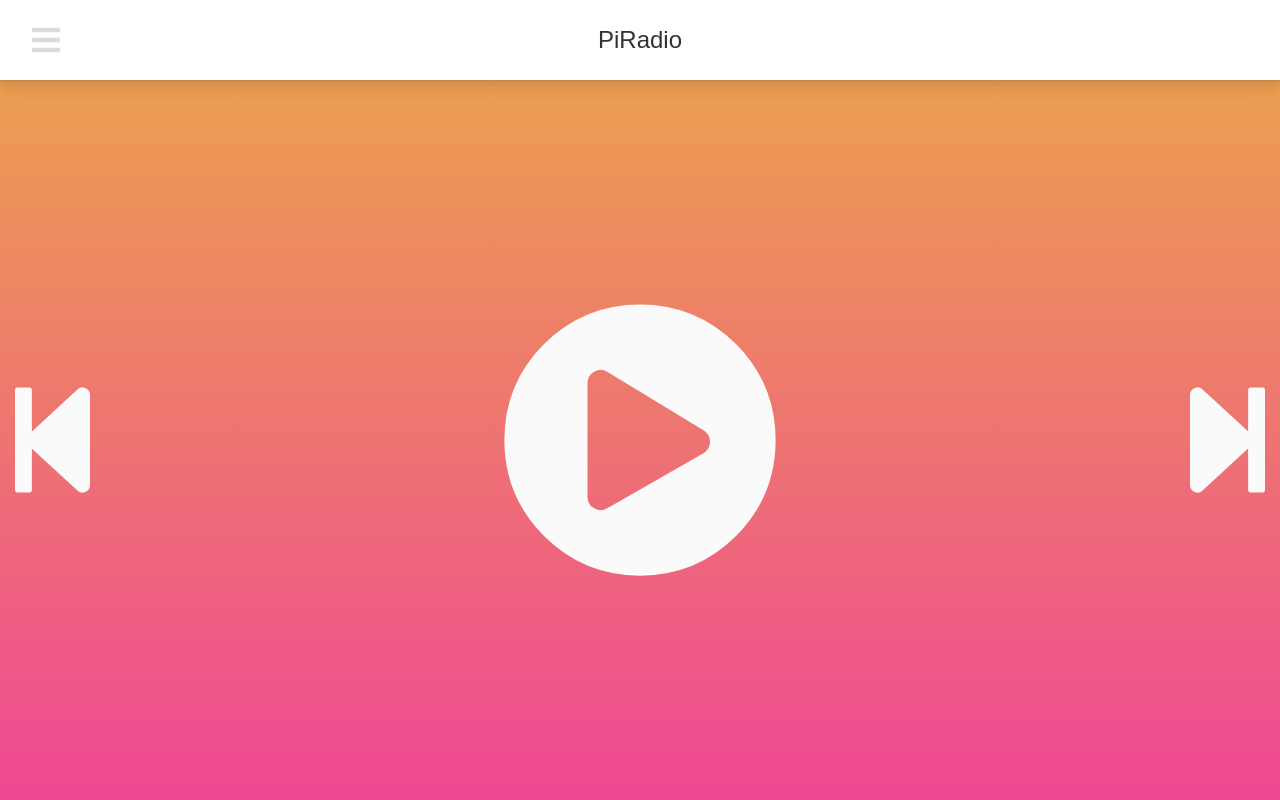
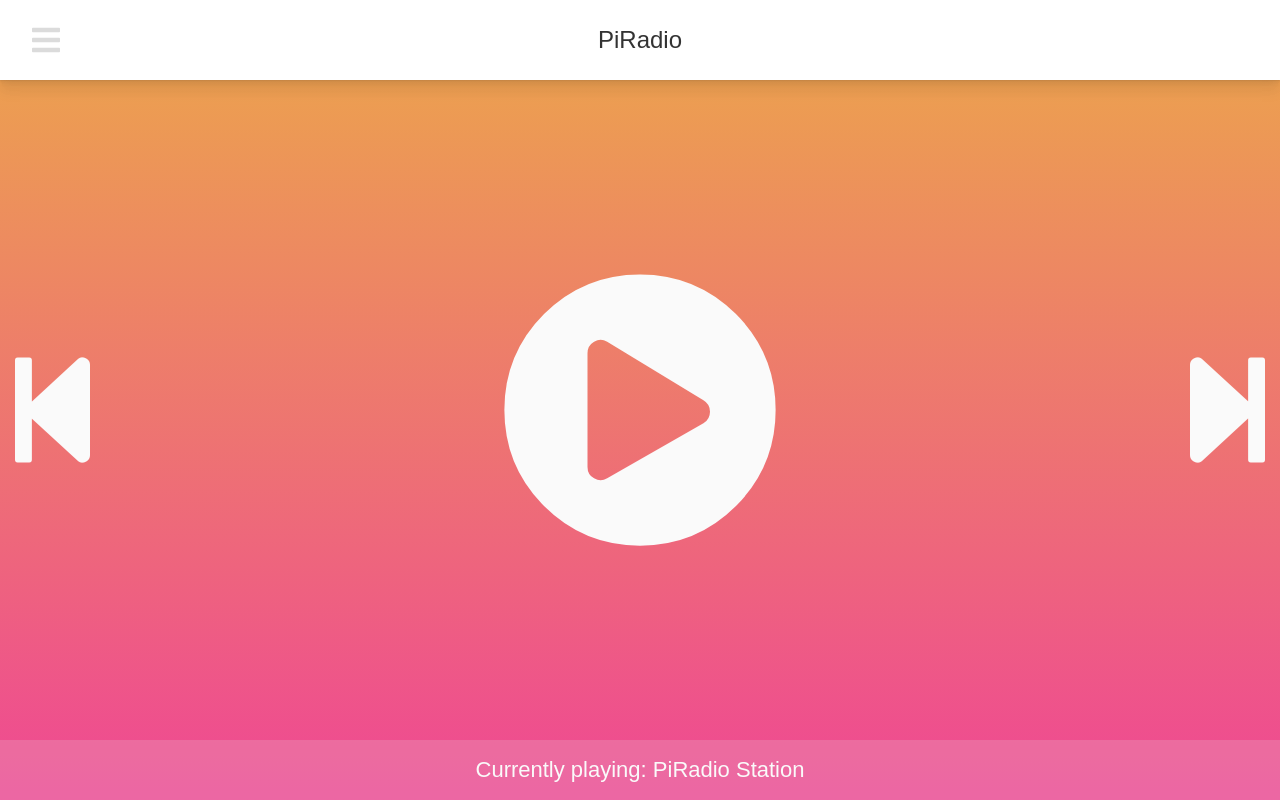
Before and after one commit to szymonjanas/PiRadioApp, a React app in the folder client/: page / in a window 1280 px wide. Built offline with nearby package versions, Linux system fonts and the light colour scheme; the HTML template or start-up script is replaced by a standard one; a web font is replaced by a local one.

Commit message:
Add player status bar

```diff
--- a/client/src/app/components/Player.jsx
+++ b/client/src/app/components/Player.jsx
@@ -20,6 +20,9 @@ const Player = () => {
           </button>
         </div>
       </div>
+      <div className="player__status">
+        <span className="player__message">Currently playing: PiRadio Station</span>
+      </div>
     </div>
   );
 };
--- a/client/src/styles/components/_player.scss
+++ b/client/src/styles/components/_player.scss
@@ -30,3 +30,22 @@
     }
   }
 }
+
+.player__status {
+  display: flex;
+  justify-content: center;
+  align-items: center;
+  height: 6rem;
+  background-color: rgba($grey, 0.2);
+}
+
+.player__message {
+  font-size: 1.6rem;
+  font-weight: bold;
+  color: $white;
+
+  @media screen and (min-width: $size-small) {
+    font-size: 2.2rem;
+    font-weight: normal;
+  }
+}
```
